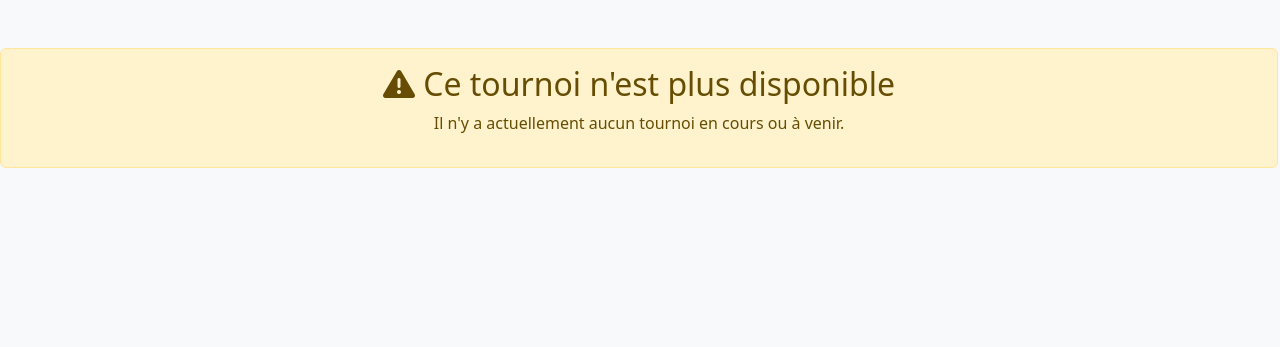
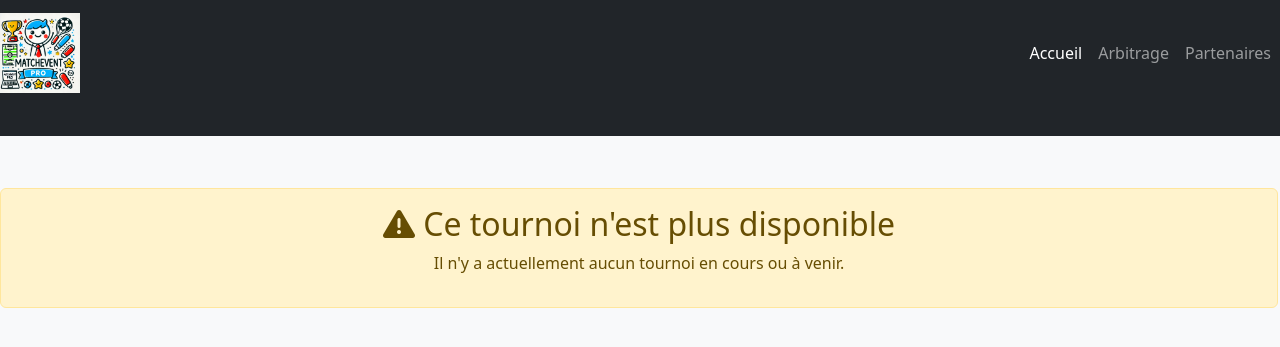
Before and after one commit to romnvll/Tournament, a PHP site: template templates/index.twig in a window 1280 px wide. Shown: the top 347 px of the page. Run offline with PHP 8.4, Linux system fonts and the light colour scheme; the template is opened without the code that fills it: most values are stand-ins (such as "Sample title", 1, 10 or a date in 2020); some libraries are stand-ins or nearby versions.

Commit message:
corrections divers

```diff
--- a/class/rencontreDao.class.php
+++ b/class/rencontreDao.class.php
@@ -305,9 +305,6 @@ private function generateRoundRobin($equipes, $isMatchRetour = false)
 
             cat2.Nom_categorie AS equipe2_categorie_nom,
             cat2.Couleur AS equipe2_categorie_couleur,
-
-
-
 
             r.score1,
             r.score2,
--- a/modifierTournoi_traitement.php
+++ b/modifierTournoi_traitement.php
@@ -179,6 +179,7 @@ if ($_POST['gestionArbitres'] == "") {
 
 else {
     $gestionArbitres = 1;
+
 }
 
 
--- /dev/null
+++ b/templates/headerIndex.twig
@@ -0,0 +1,24 @@
+<!-- Header -->
+<nav class="navbar navbar-expand-lg navbar-dark bg-dark">
+  <div class="container-fluid">
+    <a class="navbar-brand" href="#"><img src="logos/matcheventPro.webp" alt="logo" class="img-fluid" style="height: 80px;">
+    </a>
+    <button class="navbar-toggler" type="button" data-bs-toggle="collapse" data-bs-target="#navbarNav"
+      aria-controls="navbarNav" aria-expanded="false" aria-label="Toggle navigation">
+      <span class="navbar-toggler-icon"></span>
+    </button>
+    <div class="collapse navbar-collapse justify-content-end" id="navbarNav">
+      <ul class="navbar-nav">
+        <li class="nav-item">
+          <a class="nav-link active" aria-current="page" href="#">Accueil</a>
+        </li>
+        <li class="nav-item">
+          <a class="nav-link" href="#">Arbitrage</a>
+        </li>
+        <li class="nav-item">
+          <a class="nav-link" href="#">Partenaires</a>
+        </li>
+      </ul>
+    </div>
+  </div>
+</nav>
--- a/templates/index.twig
+++ b/templates/index.twig
@@ -69,8 +69,11 @@
 }
     </style>
 </head>
+{{ include('headerIndex.twig') }}
 <body>
-    <div class="container-fluid">
+    <div class="container-fluid mt-1">
+
+
 
         {% if infoTournoiEnCours is not empty and (infoTournoiEnCours.isArchived == 1 or infoTournoiEnCours.isVisible == 0) %}
 
@@ -137,8 +140,17 @@
 </script>
 
 
-                            {% if infoTournoiEnCours is not empty and (infoTournoiEnCours.isArchived == 1 or infoTournoiEnCours.isVisible == 0) %}
+ {% set hasNonArchived = false %}
 
+{% for tournoi in ListeDesTournois %}
+
+    {% if tournoi.isArchived == 0 %}
+        {% set hasNonArchived = true %}
+
+    {% endif %}
+{% endfor %}
+
+ {% if  hasNonArchived %}
      <h2 class="mb-4 ml-2">
      <i class="fas fa-exclamation-circle"></i> Les tournois en cours
      </h2>
@@ -217,9 +229,12 @@
                                 <ul class="list-group no-bullet">
                                     {% for equipe in equipesAvecPoule %}
                                     <li>
+                                        {% if equipe.idPoule != null %}
                                         <a href="index.php?id_tournoi={{ idTournoi }}&id_club={{ IdClub }}&id_equipe={{ equipe.id }}&idPoule={{ equipe.idPoule }}" class="list-group-item list-group-item-action">
                                             {{ equipe.nom|upper }} - {{ equipe.Nom_categorie }}
                                         </a>
+                                        {% endif %}
+
                                     </li>
                                     {% endfor %}
                                 </ul>
@@ -474,7 +489,7 @@
                                     <tr>
                                         <td>
                                             <div class="d-flex align-items-center">
-                                                {{ classement }}
+                                                <span class="me-2">{{ classement }}</span>
                                                 <img src="{{ resultat.club_logo }}" class="img-thumbnail" style="width: 50px; height: 50px; margin-right: 10px;" alt="logo">
                                                 <span>{{ resultat.nom|upper }}</span>
                                             </div>
```
Also changed, not shown: templates/PlacementDesRencontres.twig (+16 -6 lines), templates/modifierTournoi.twig (+9 -4 lines). Lines whose indentation alone changed are shown as unchanged.
